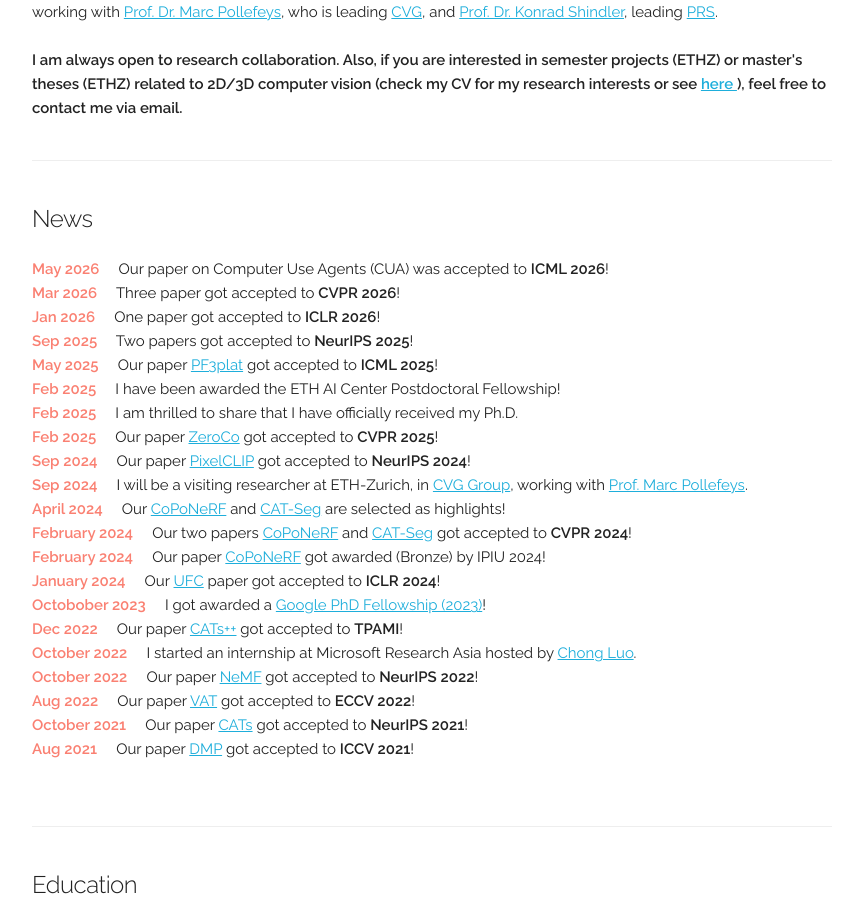
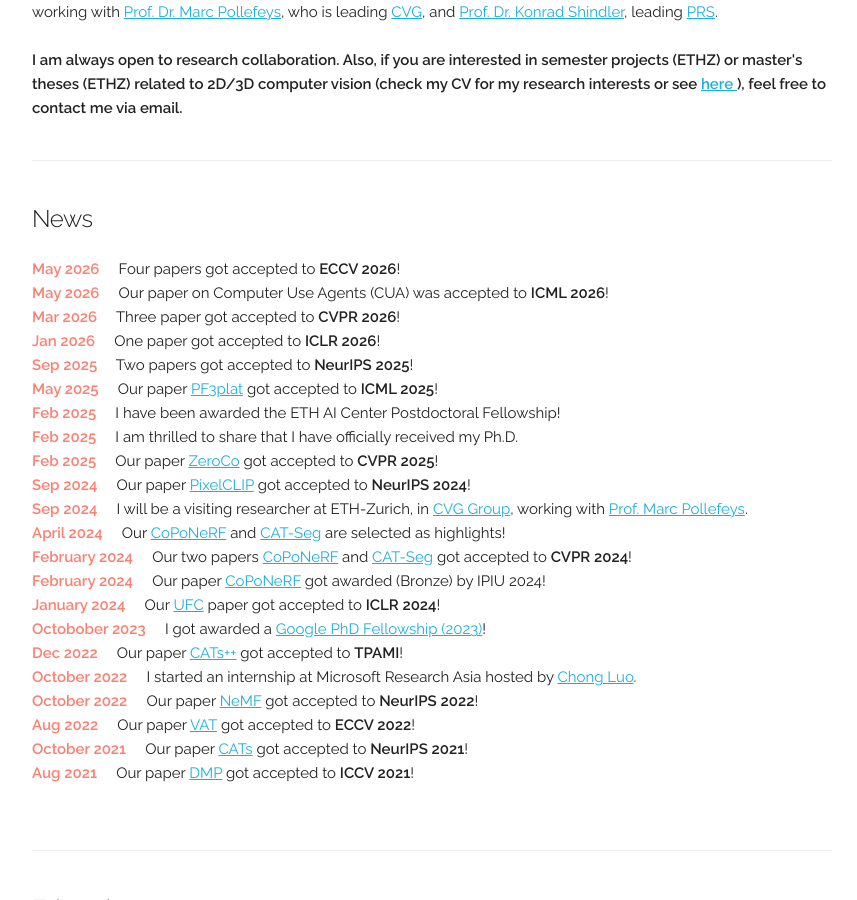
Before and after one commit to SunghwanHong/sunghwanhong.github.io, a Jekyll site: the page built from index.html, in a window 1280 px wide and 900 px high, scrolled down 560 px. Shown: the whole window, without its empty margins (208-1065 px from the left). Built offline with Jekyll 4.4.1, drawn with Linux system fonts in a browser that asks for light colours; some web fonts are replaced.

Commit message:
Update index.html

```diff
--- a/index.html
+++ b/index.html
@@ -16,6 +16,10 @@
 <!-- ========== News ========== -->
 <div class="docs-section">
   <h5>News</h5>
+  <div class="col-12 col-md-12 text-md-left no-padding">
+    <b class="bbold" style="color:#fa8072;">May 2026</b>&nbsp;&nbsp;&nbsp;&nbsp;
+   Four papers got accepted to <b>ECCV 2026</b>!
+  </div>
   <div class="col-12 col-md-12 text-md-left no-padding">
     <b class="bbold" style="color:#fa8072;">May 2026</b>&nbsp;&nbsp;&nbsp;&nbsp;
    Our paper on Computer Use Agents (CUA) was accepted to <b>ICML 2026</b>!
```
